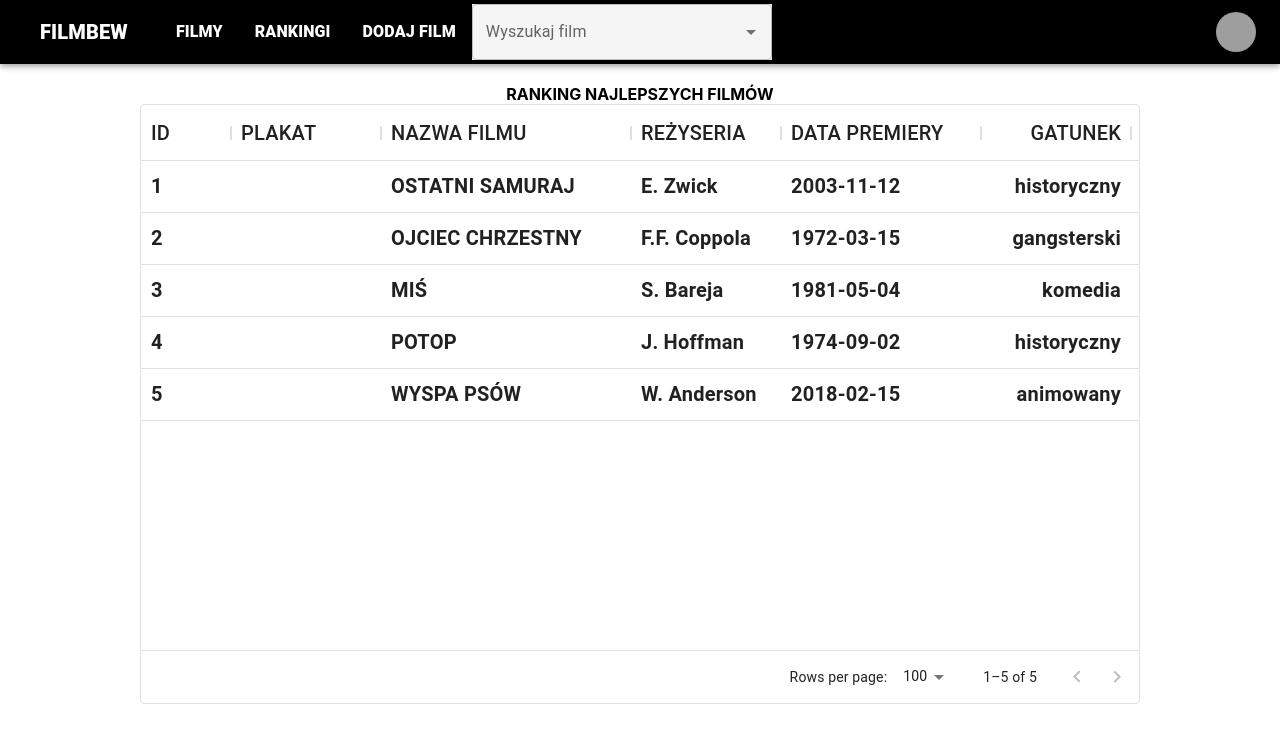
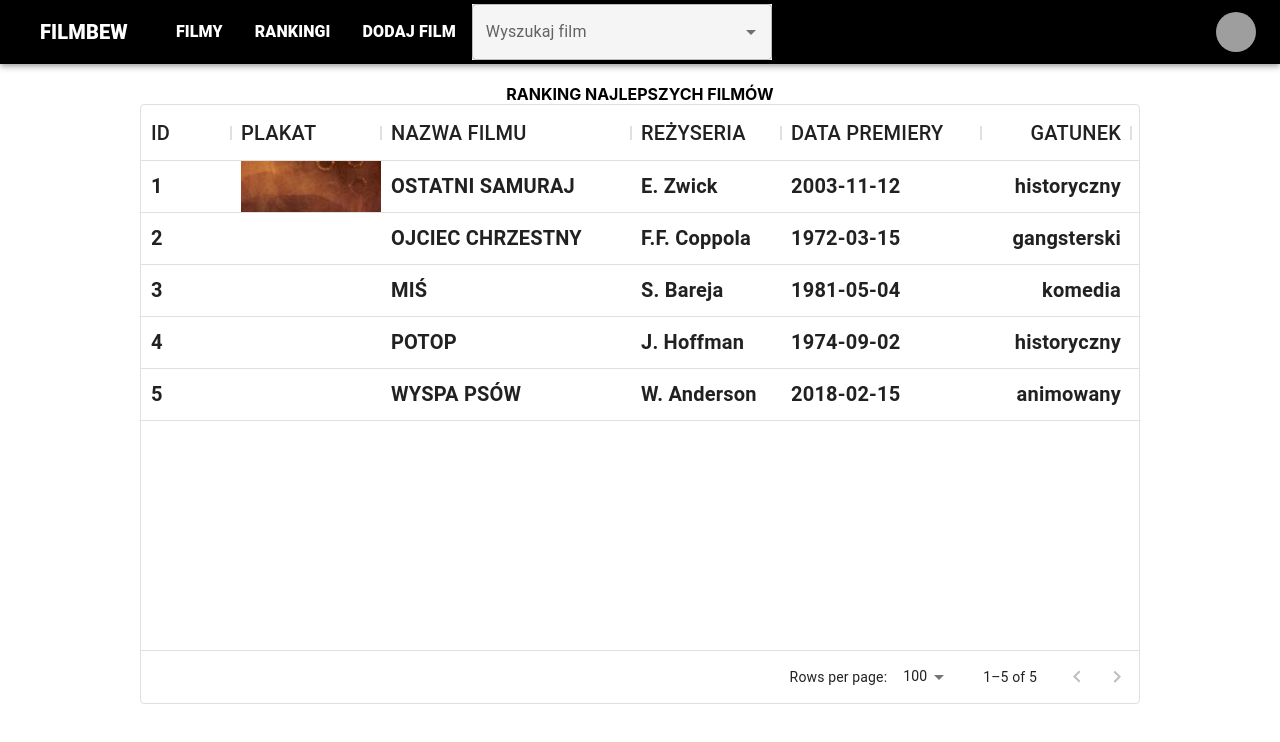
Before and after one commit to Crimsey/filmbew, a React (Create React App) app: page /rankingi in a window 1280 px wide. Shown: the top 742 px of the page. Built offline with nearby package versions, Linux system fonts and the light colour scheme; grey boxes are pictures that could not be loaded.

Commit message:
Update Rankingi.js

```diff
--- a/src/Rankingi.js
+++ b/src/Rankingi.js
@@ -22,8 +22,8 @@ const columns = [
     width: 150,
     border: 3,
     //editable: true,
-    generateData: () => {},
-    renderCell: (params) => <img src={params.image} alt={params.image} />, // renderCell will render the component
+   // generateData: () => {},
+    renderCell: (params) => <img src={params.value} alt={params.value} />, // renderCell will render the component
   },
   {
     field: 'movieName',
@@ -57,9 +57,9 @@ const columns = [
     width: 160,
   },
 ];
-debugger;
+//debugger;
 const rows = [
-  { id: 1, datePremiere: '2003-11-12', movieName: 'OSTATNI SAMURAJ', genre: 'historyczny', rate: '4,5/5', directorName: 'E. Zwick', image: './static/images/samuraj.jpg'  },
+  { id: 1, datePremiere: '2003-11-12', movieName: 'OSTATNI SAMURAJ', genre: 'historyczny', rate: '4,5/5', directorName: 'E. Zwick', image:img },
   { id: 2, datePremiere: '1972-03-15', movieName: 'OJCIEC CHRZESTNY', genre: 'gangsterski', rate: '5/5',directorName: 'F.F. Coppola' },
   { id: 3, datePremiere: '1981-05-04', movieName: 'MIŚ', genre: 'komedia', rate: '5/5', directorName: 'S. Bareja' },
   { id: 4, datePremiere: '1974-09-02', movieName: 'POTOP', genre: 'historyczny', rate: '5/5',directorName: 'J. Hoffman' },
@@ -67,7 +67,7 @@ const rows = [
 ];
 
 export default function DataGridDemo() {
-  debugger;
+  //debugger;
   return (
     <div className='ranking' style={rankingStyle}>
         <br></br>
```
